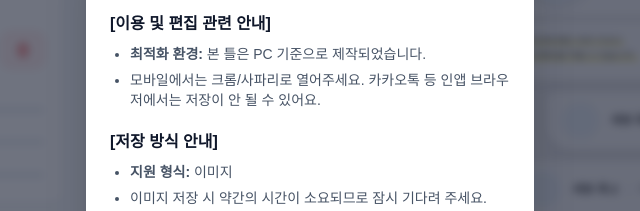
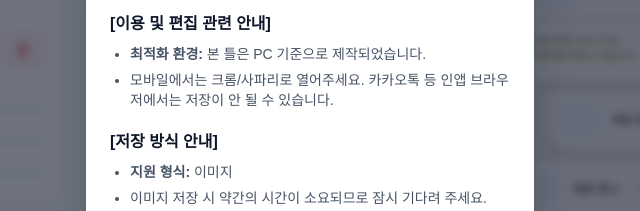
Before and after one commit to ikite-zutto/love3, a plain HTML site: page index.html in a window 1280 px wide. Shown: the part 261-472 px from the top of the page, 330-970 px from the left. Drawn offline with nearby package versions, Linux system fonts and the light colour scheme; a web font is replaced by a local one.

Commit message:
index.html

```diff
--- a/index.html
+++ b/index.html
@@ -510,7 +510,7 @@
                     <h3 class="font-bold text-slate-900 mb-2 text-base">[이용 및 편집 관련 안내]</h3>
                     <ul class="list-disc pl-5 space-y-1.5 opacity-90">
                         <li><strong>최적화 환경:</strong> 본 틀은 PC 기준으로 제작되었습니다.</li>
-                        <li>모바일에서는 크롬/사파리로 열어주세요. 카카오톡 등 인앱 브라우저에서는 저장이 안 될 수 있어요.</li>
+                        <li>모바일에서는 크롬/사파리로 열어주세요. 카카오톡 등 인앱 브라우저에서는 저장이 안 될 수 있습니다.</li>
                     </ul>
                 </div>
                 <div>
```
